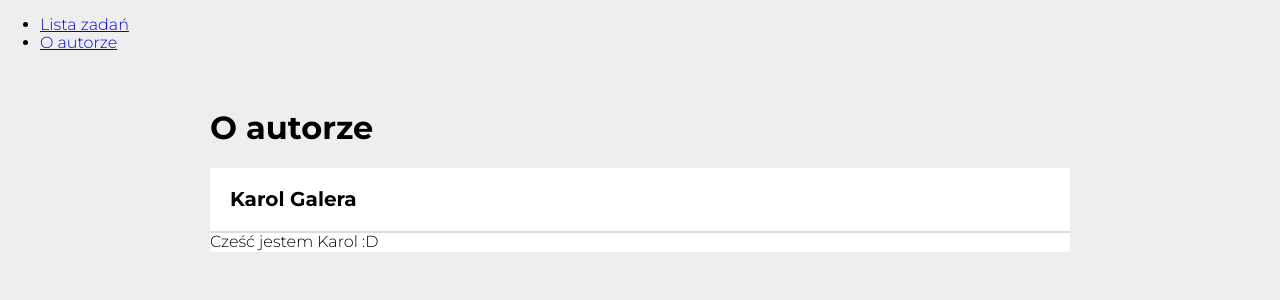
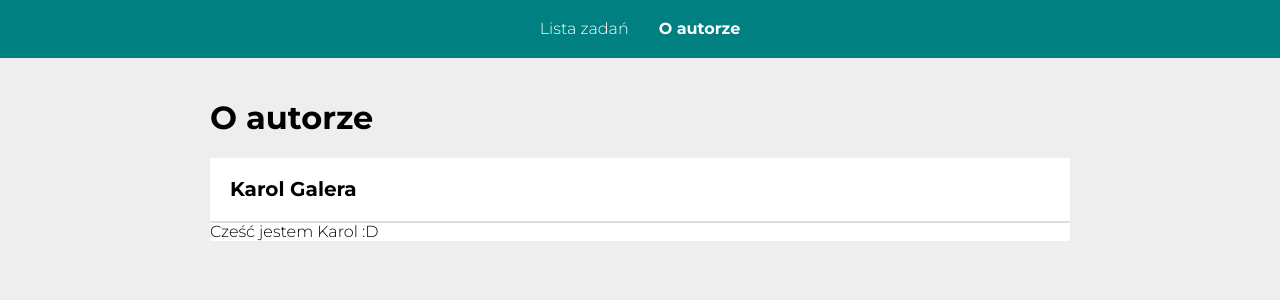
Before and after one commit to galerafrontend/todos-list-react, a React (Create React App) app: page /#/autor in a window 1280 px wide. Shown: the top 300 px of the page. Built offline with nearby package versions, Linux system fonts and the light colour scheme.

Commit message:
styledComponents added to App navigation

```diff
--- a/src/App.js
+++ b/src/App.js
@@ -1,18 +1,19 @@
 import Tasks from "./features/tasks/Tasks";
 import Author from "./features/author/Author";
-import { HashRouter, Link, Route, Switch, Redirect } from "react-router-dom";
+import { HashRouter, Route, Switch, Redirect } from "react-router-dom";
+import { StyledNavLink, NavList, NavListItem } from "./styled";
 
 const App = () => (
   <HashRouter>
     <nav>
-      <ul>
-        <li>
-          <Link to="/lista zadan">Lista zadań</Link>
-        </li>
-        <li>
-          <Link to="/autor">O autorze</Link>
-        </li>
-      </ul>
+      <NavList>
+        <NavListItem>
+          <StyledNavLink to="/lista zadan">Lista zadań</StyledNavLink>
+        </NavListItem>
+        <NavListItem>
+          <StyledNavLink to="/autor">O autorze</StyledNavLink>
+        </NavListItem>
+      </NavList>
       <Switch>
         <Route path="/lista zadan">
           <Tasks />
--- /dev/null
+++ b/src/styled.js
@@ -0,0 +1,30 @@
+import { NavLink } from "react-router-dom";
+import styled from "styled-components";
+
+export const StyledNavLink = styled(NavLink)`
+  color: ${({ theme }) => theme.color.white};
+  text-decoration: none;
+
+  &.active {
+    font-weight: 700;
+  }
+`;
+
+export const NavList = styled.ul`
+  background: ${({ theme }) => theme.color.teal};
+  display: grid;
+  grid-template-columns: auto auto;
+  justify-content: center;
+  align-items: center;
+  list-style-type: none;
+  margin: 0;
+  padding: 5px;
+
+  @media(max-width: ${({ theme }) => theme.breakpoint.mobileMax}px) {
+    grid-template-columns: auto;
+  }
+`;
+
+export const NavListItem = styled.li`
+padding: 15px;
+`;
```
